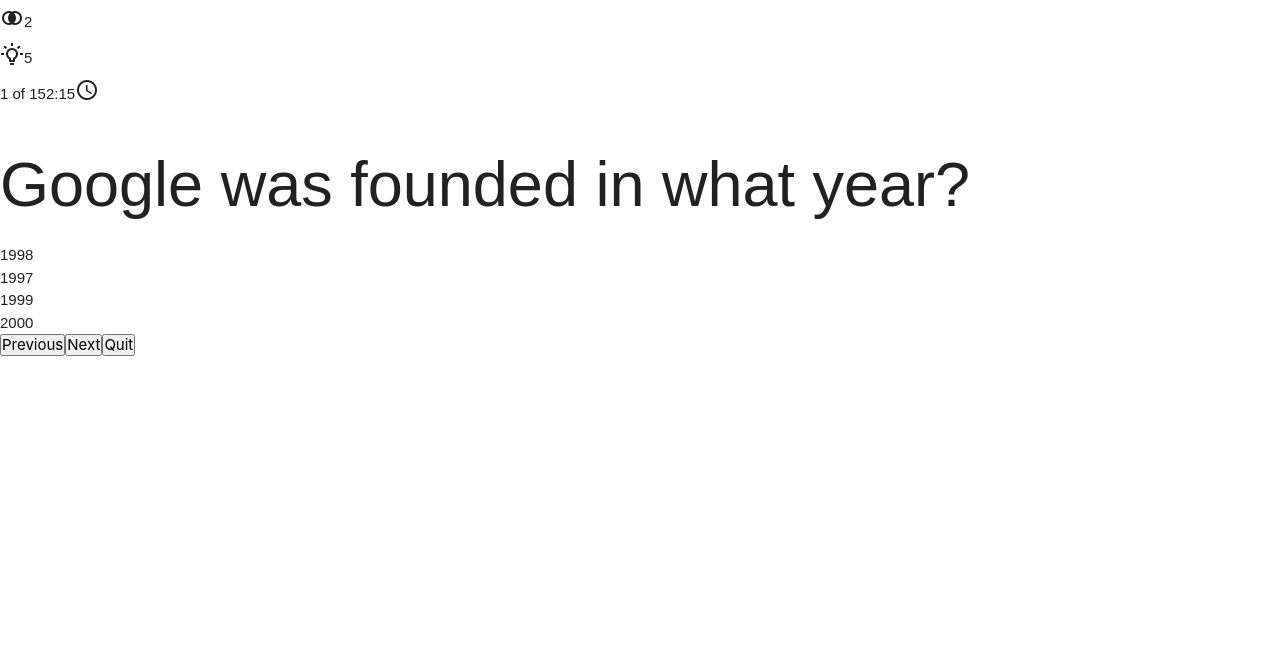
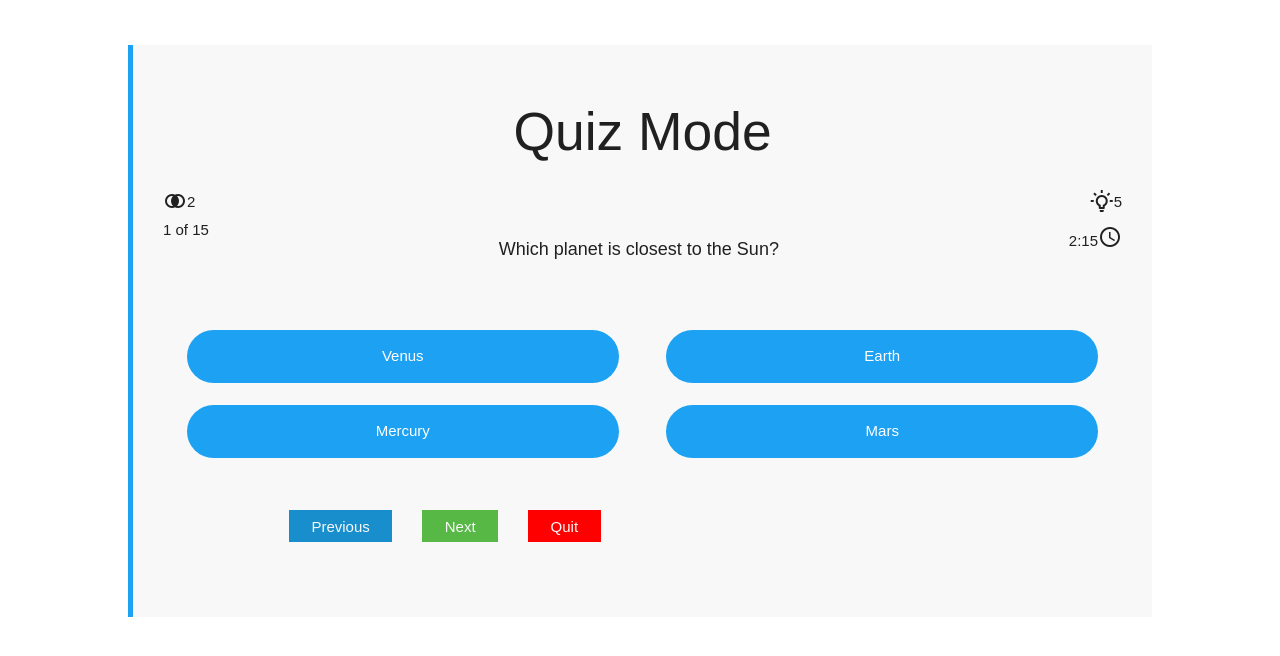
Before and after one commit to Aditya-138/Quiz, a React (Vite) app: page /play/quiz in a window 1280 px wide. Shown: the top 656 px of the page. Built offline with nearby package versions, Linux system fonts and the light colour scheme.

Commit message:
Adding questions

```diff
--- a/src/components/quiz/Play.jsx
+++ b/src/components/quiz/Play.jsx
@@ -1,43 +1,82 @@
 import React,{Component, Fragment} from 'react'
 import { Helmet } from 'react-helmet';
 
+import questions from '../../questions.json';
+import isEmpty from '../../utils/is-empty';
+
 class Play extends Component {
-    // constructor (props) {
-    //     super(props);
-    // }
+    constructor (props) {
+        super(props);
+        this.state = {
+            questions,
+            currentQuestion : {},
+            nextQuestion : {},
+            previousQuestion : {},
+            answer : '',
+            numberofQuestions : 0,
+            numberofAnsweredQuestion : 0,
+            currentQuestionIndex : 0,
+            score : 0,
+            correctAnswers:0,
+            wrongAnswers : 0,
+            hints : 5,
+            fiftyFifty :2,
+            usedFiftyFifty :false,
+            time :{}
+        };
+    }
 
-    increaseCount = () => {
-        this.setState ({
-            counter :5
-        });
+    componentDidMount () {
+        const { questions,currentQuestion,nextQuestion,previousQuestion } = this.state;
+        this.displayQuestions(questions,currentQuestion,nextQuestion,previousQuestion);
+    }
+
+    displayQuestions = (questions = this.state.questions,currentQuestion,nextQuestion,previousQuestion) =>{
+        let {currentQuestionIndex} = this.state ;
+        if (!isEmpty(this.state.questions) ) {
+            questions = this.state.questions;
+            currentQuestion = questions[currentQuestionIndex];
+            nextQuestion =questions[currentQuestionIndex+1];
+            previousQuestion = questions[currentQuestionIndex-1];
+            const answer = currentQuestion.answer;
+            this.setState({
+                currentQuestion,
+                nextQuestion,
+                previousQuestion,
+                answer
+            })
+        }
     };
+
     render (){
+        const { currentQuestion } = this.state;
         return (
             <Fragment>
                 <Helmet><title>Quiz page</title></Helmet>
                     <div className="questions">
+                        <h2>Quiz Mode</h2>
                         <div className="lifeline-container">
                             <p>
-                                <span className="mdi mdi-set-center mdi-24px lifeline-icon"></span>2
+                                <span className="mdi mdi-set-center mdi-24px lifeline-icon"></span><span className="lifeline">2</span>
                             </p>
                             <p>
-                                <span className="mdi mdi-lightbulb-on-outline mdi-24px lifeline-icon"></span>5
+                                <span className="mdi mdi-lightbulb-on-outline mdi-24px lifeline-icon"></span><span className="lifeline">5</span>
                             </p>
                         </div>
                         <div>
                             <p>
-                                <span>1 of 15</span>
-                                2:15<span className="mdi mdi-clock-outline mdi-24px"></span>
+                                <span className='left' style={{ float : 'left'}}>1 of 15</span>
+                               <span className='right'>2:15<span className="mdi mdi-clock-outline mdi-24px"></span></span>
                             </p>
                         </div>
-                    <h1>Google was founded in what year?</h1>
+                    <h5>{currentQuestion.question}</h5>
                     <div className="options-container">
-                    <p className="option">1998</p>
-                    <p className="option">1997</p>
+                    <p className="option">{currentQuestion.optionA}</p>
+                    <p className="option">{currentQuestion.optionB}</p>
                     </div>
                     <div className="options-container">
-                    <p className="option">1999</p>
-                    <p className="option">2000</p>
+                    <p className="option">{currentQuestion.optionC}</p>
+                    <p className="option">{currentQuestion.optionD}</p>
                     </div>
 
                     <div className="button-container">
--- /dev/null
+++ b/src/questions.json
@@ -0,0 +1,42 @@
+[
+    {
+        "question": "Which planet is closest to the Sun?",
+        "optionA": "Venus",
+        "optionB": "Mercury",
+        "optionC": "Earth",
+        "optionD": "Mars",
+        "answer": "Mercury"
+    },
+    {
+        "question": "Which data structure organizes items in a First-In, First-Out (FIFO) manner?",
+        "optionA": "Stack",
+        "optionB": "Queue",
+        "optionC": "Tree",
+        "optionD" :"Graph",
+        "answer": "Queue"
+    },
+    {
+        "question": "Which of the following is primarily used for structuring web pages?",
+        "optionA": "Python",
+        "optionB": "Java",
+        "optionC": "HTML",
+        "optionD": "C++",
+        "answer": "HTML"
+    },
+    {
+        "question": "Which chemical symbol stands for Gold?",
+        "optionA" : "Au",
+        "optionB" : "Gd",
+        "optionC" : "Ag",
+        "optionD" : "Pt",
+        "answer": "Au"
+    },
+    {
+        "question": "Which of these processes is not typically involved in refining petroleum?",
+        "optionA": "Fractional distillation",
+        "optionB": "Cracking",
+        "optionC": "Polymerization",
+        "optionD": "Filtration",
+        "answer": "Filtration"
+    }
+]
--- /dev/null
+++ b/src/styles/components/_play.scss
@@ -0,0 +1,95 @@
+.questions {
+    background-color: #f8f8f8;
+    border-left: 5px solid #1da1f2;
+    width: 80%;
+    margin: 3rem auto 0 auto;
+    padding : 1.5rem 2rem;
+
+    .lifeline-container {
+        display: flex;
+        justify-content: space-between;
+
+    }
+    .lifeline {
+        position: relative;
+        top: -3px;
+    }
+
+    h2{
+        text-align: center;
+        font-weight: lighter;
+    }
+
+    h5 {
+        font-size: 1.2rem;
+        margin-bottom: 3rem;
+        line-height: 1.5;
+        text-align: center;
+    }
+
+    .options-container {
+        display: inline-block;
+        width: 50%;
+    }
+
+    .option {
+        background-color: #1da1f2;
+        border-radius: 30px;
+        color:white;
+        cursor: pointer;
+        margin: 1.5rem auto;
+        padding: 1rem;
+        transition: 0.3s linear all;
+        text-align: center;
+        width: 90%;
+    }
+
+    .option:hover {
+        background-color: #1780C2;
+    }
+
+}
+
+.button-container {
+    display: flex;
+    justify-content: flex-start;
+    margin:  0 auto 1.5rem auto;
+    padding: 2rem;
+    width: 80%;
+}
+
+.button-container button {
+    border: none;
+    color: #f8f8f8;
+    cursor: pointer;
+    font-family: sans-serif;
+    margin-right: 2rem;
+    padding: 0.5rem 1.5rem;
+}
+
+.button-container button:first-child {
+    background-color: #198ECD;
+    transition: 0.2s linear all;
+}
+
+.button-container button:first-child:hover {
+    background-color: #1780C2;
+}
+
+.button-container button:nth-child(2){
+    background-color: #57b846;
+    transition: 0.2s linear all;
+}
+
+.button-container button:nth-child(2):hover {
+    background-color: #4D9F3E;
+}
+
+.button-container button:last-child {
+    background-color: red;
+    transition: 0.2s linear all;
+}
+
+.button-container button:last-child:hover {
+    background-color: #E60000;
+}
--- a/src/styles/style.scss
+++ b/src/styles/style.scss
@@ -1,3 +1,4 @@
 @use './base/settings';
 @use './base/base';
 @use './components/home';
+@use './components/play'
--- /dev/null
+++ b/src/utils/is-empty.js
@@ -0,0 +1,7 @@
+const isEmpty = (value) =>
+    value ===undefined ||
+    value == null ||
+    (typeof value === 'object' && Object.keys(value).length === 0) ||
+    (typeof value === 'string' && value.trim().length === 0)
+
+export default isEmpty;
```
